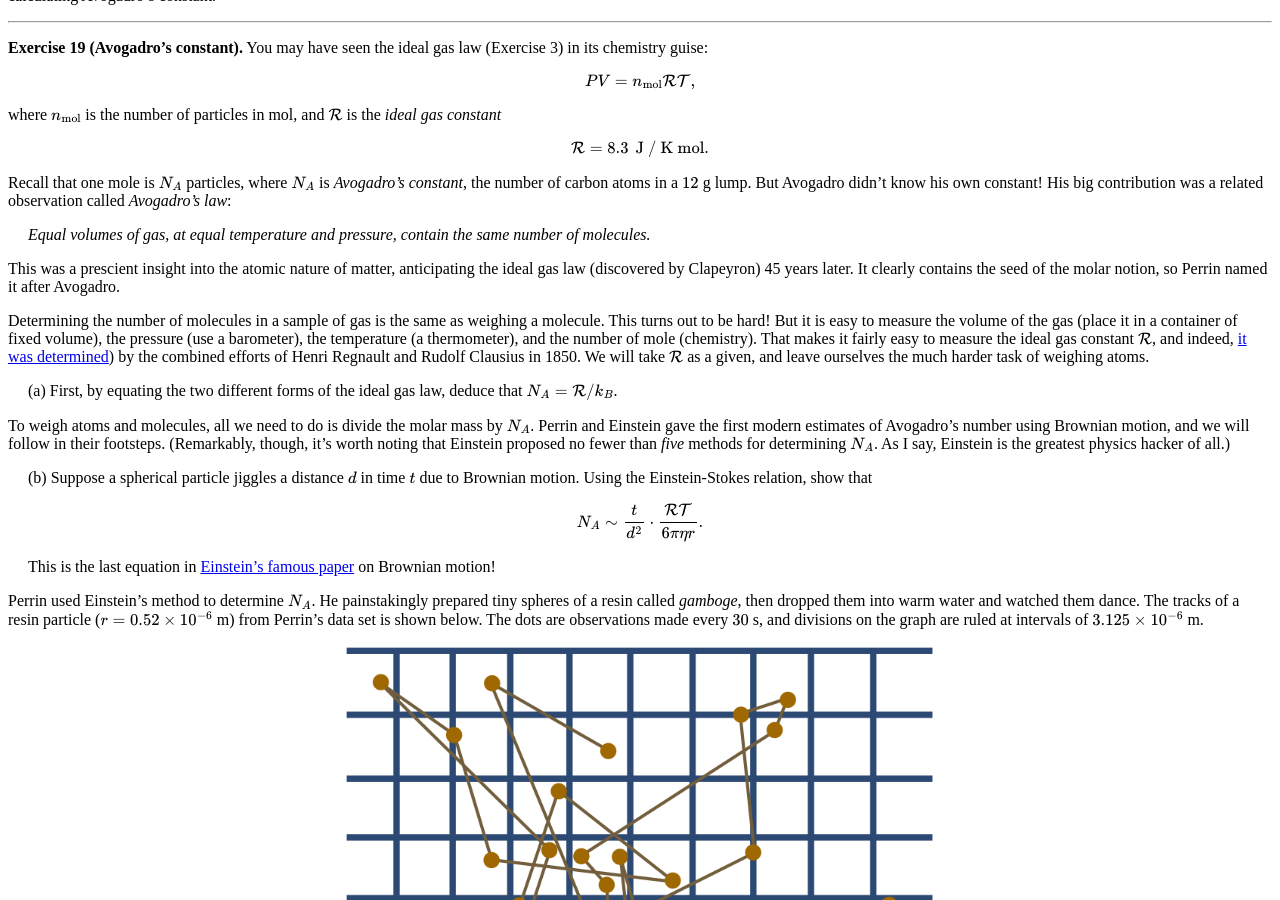
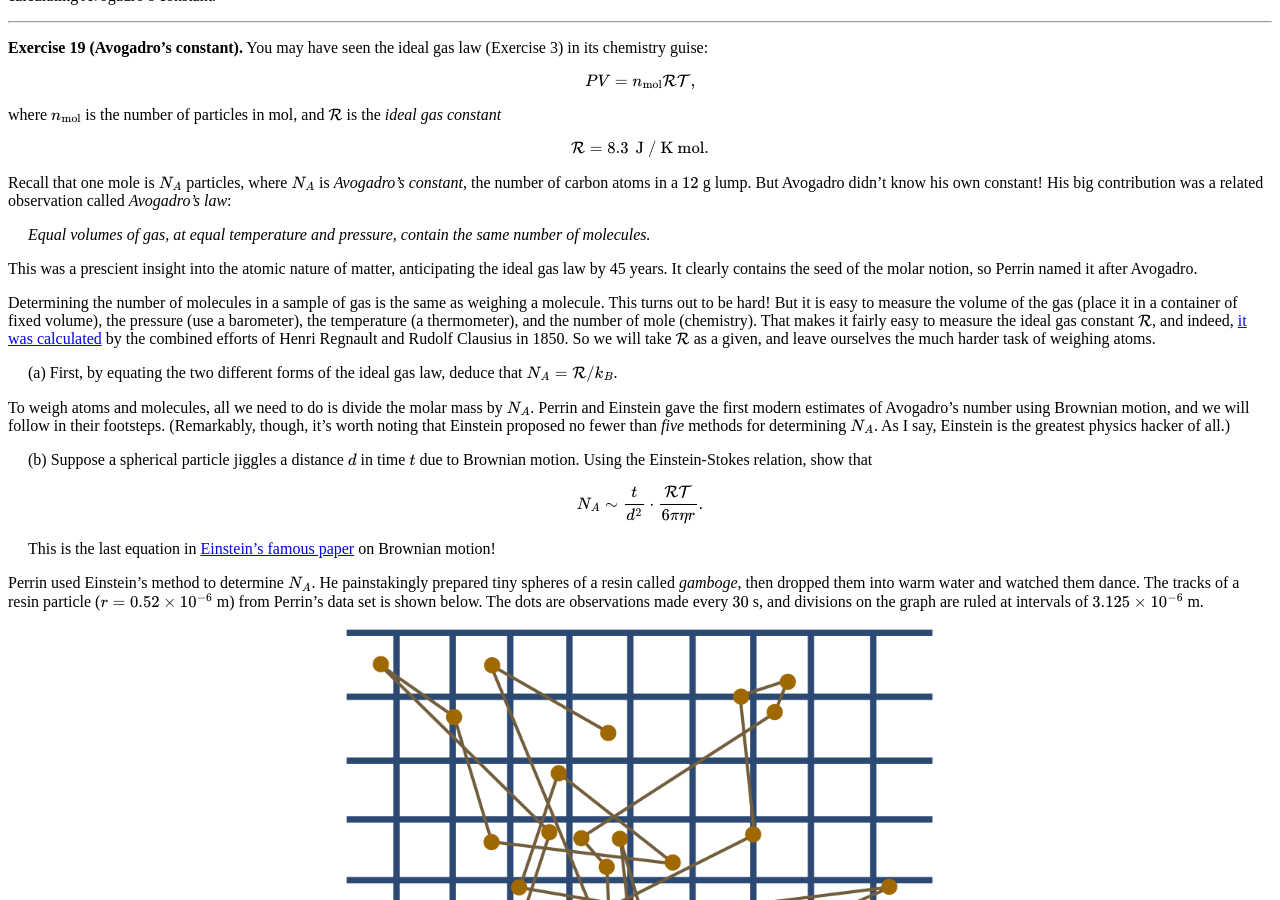
Before and after one commit to hapax/hapax.github.io, a Jekyll site: the page built from _posts/2020-02-24-napkin-hacks.md, in a window 1280 px wide and 900 px high, scrolled down 27901 px. Built offline with Jekyll 4.4.1, drawn with Linux system fonts in a browser that asks for light colours; our own code applies the rules of GitHub Pages for plain Markdown files; formulas are drawn with MathJax 3; a script that is not in the unit is left out.

Commit message:
Update 2020-02-24-napkin-hacks.md

```diff
--- a/_posts/2020-02-24-napkin-hacks.md
+++ b/_posts/2020-02-24-napkin-hacks.md
@@ -1912,7 +1912,7 @@ same number of molecules.*
 </span>
 
 This was a prescient insight into the atomic nature of matter,
-anticipating the ideal gas law (discovered by Clapeyron) 45 years later.
+anticipating the ideal gas law by 45 years.
 It clearly contains the seed of the molar notion, so Perrin named it after Avogadro.
 
 Determining the number of molecules in a sample of gas is the same as
@@ -1923,9 +1923,9 @@ container of fixed volume), the pressure (use a barometer), the
 temperature (a thermometer), and the number of mole (chemistry).
 That makes it fairly easy to measure the ideal gas constant
 $\mathcal{R}$, and indeed,
-[it was determined](https://www3.nd.edu/~powers/ame.20231/jensen2003.pdf))
+[it was calculated](https://www3.nd.edu/~powers/ame.20231/jensen2003.pdf)
 by the combined efforts of Henri Regnault and Rudolf Clausius in 1850.
-We will take $\mathcal{R}$ as a given, and leave ourselves the much harder task of weighing atoms.
+So we will take $\mathcal{R}$ as a given, and leave ourselves the much harder task of weighing atoms.
 
 <span style="padding-left: 20px; display:block">
 (a) First, by equating the two different forms of the ideal gas law, deduce
```
